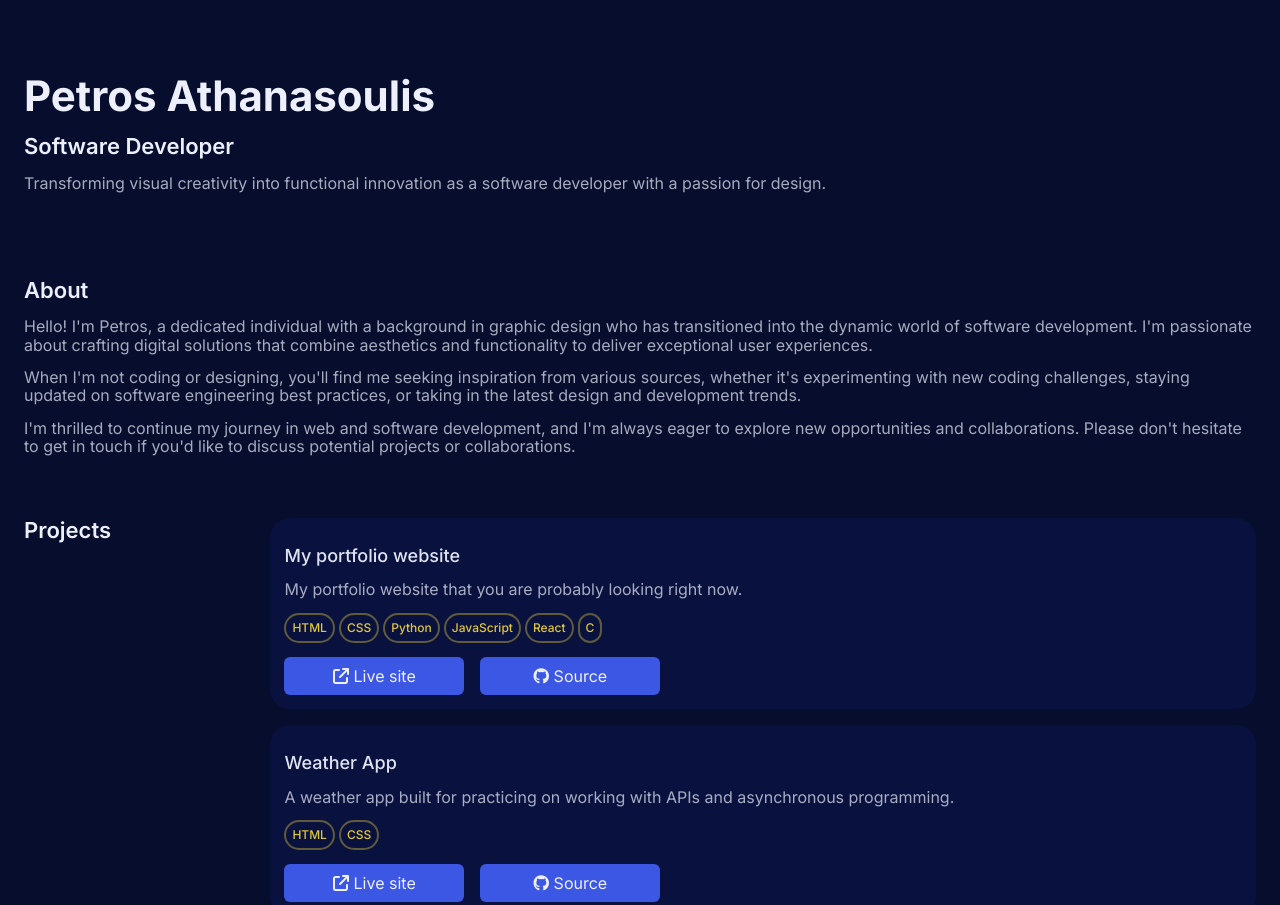
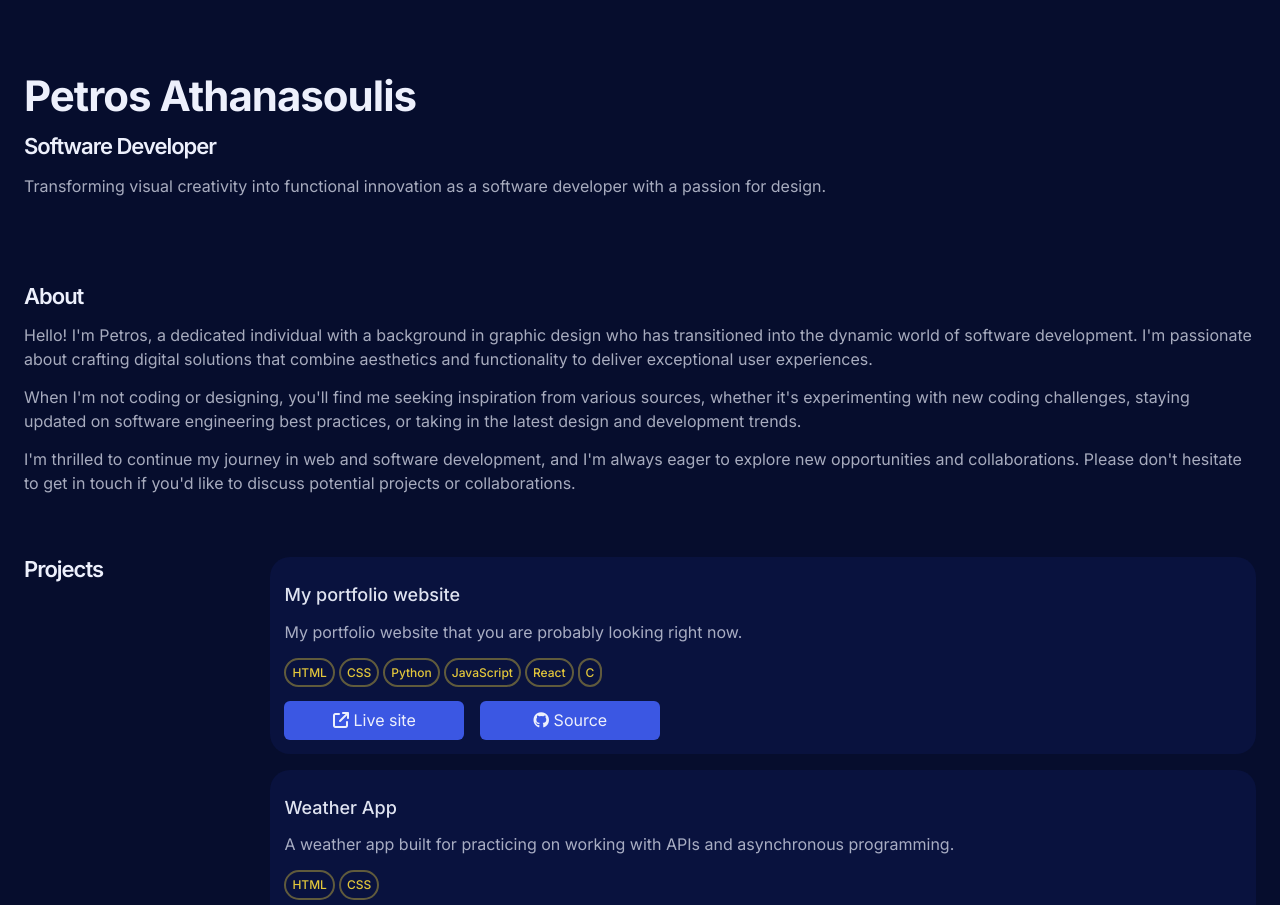
Before and after one commit to petrosAth/my-website, a website built with Vite: page index.html in a window 1280 px wide. Shown: the top 905 px of the page. Built offline with nearby package versions, Linux system fonts and the light colour scheme.

Commit message:
CSS: Change letter spacing and line height

```diff
--- a/src/stylesheets/typography.css
+++ b/src/stylesheets/typography.css
@@ -7,6 +7,7 @@ body {
 h1 {
   font-size: var(--fs-1);
   font-weight: var(--fw-b);
+  letter-spacing: -0.0625rem;
   color: var(--clr-f-900);
   margin: 0;
 }
@@ -14,6 +15,7 @@ h1 {
 h2 {
   font-size: var(--fs-2);
   font-weight: var(--fw-sb);
+  letter-spacing: -0.0625rem;
   color: var(--clr-f-900);
   margin: 0;
   padding-top: var(--pd-el-b);
@@ -37,6 +39,7 @@ h4 {
 p {
   font-size: var(--fs-p);
   font-weight: var(--fw-r);
+  line-height: 1.5;
   color: var(--clr-f-400);
   margin: 0;
   padding-top: var(--pd-el-b);
```
